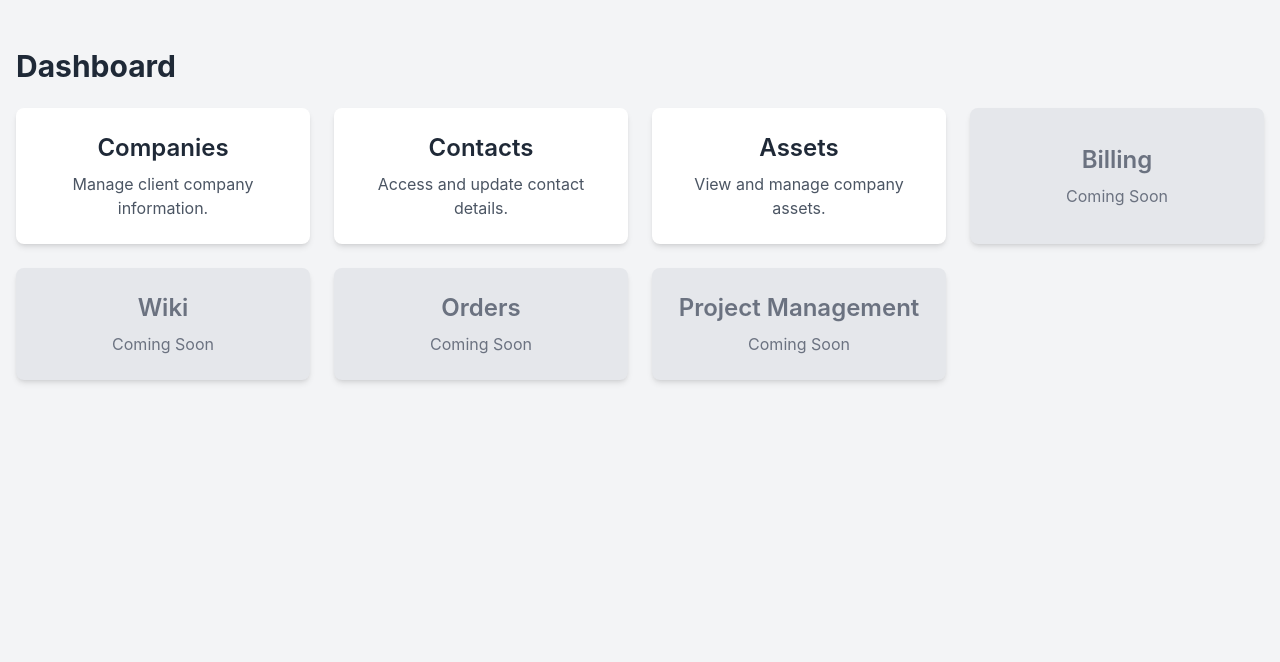
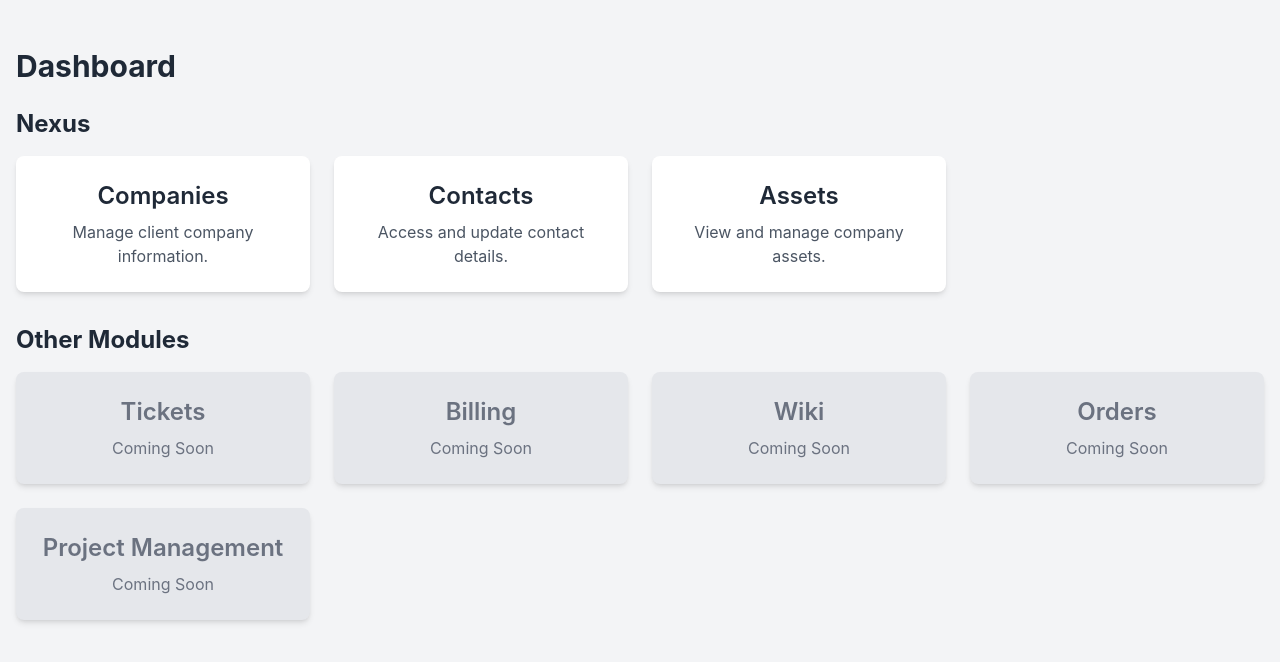
Before and after one commit to skelhammer/hivematrix-codex, a Flask app: page / in a window 1280 px wide. Shown: the part 60-722 px from the top of the page. Run offline with Flask 3, Linux system fonts and the light colour scheme; the visitor is signed in with stand-in values (Sample User, id 1); data that the repository does not hold is empty; some libraries are stand-ins or nearby versions; some web fonts are replaced.

Commit message:
reorganize

```diff
--- a/templates/dashboard.html
+++ b/templates/dashboard.html
@@ -7,7 +7,9 @@
     <h1 class="text-3xl font-bold">Dashboard</h1>
 </div>
 
-<div class="grid grid-cols-1 md:grid-cols-2 lg:grid-cols-4 gap-6">
+<div>
+    <h2 class="text-2xl font-bold mb-4">Nexus</h2>
+    <div class="grid grid-cols-1 md:grid-cols-2 lg:grid-cols-4 gap-6 mb-8">
         <a href="{{ url_for('companies.list_companies') }}" class="flex flex-col items-center justify-center p-6 bg-white rounded-lg shadow-md hover:shadow-lg transition-shadow duration-300">
             <h2 class="text-2xl font-semibold mb-2">Companies</h2>
             <p class="text-gray-600 text-center">Manage client company information.</p>
@@ -20,7 +22,14 @@
             <h2 class="text-2xl font-semibold mb-2">Assets</h2>
             <p class="text-gray-600 text-center">View and manage company assets.</p>
         </a>
+    </div>
 
+    <h2 class="text-2xl font-bold mb-4">Other Modules</h2>
+    <div class="grid grid-cols-1 md:grid-cols-2 lg:grid-cols-4 gap-6">
+        <div class="flex flex-col items-center justify-center p-6 bg-gray-200 rounded-lg shadow-md cursor-not-allowed">
+            <h2 class="text-2xl font-semibold mb-2 text-gray-500">Tickets</h2>
+            <p class="text-gray-500 text-center">Coming Soon</p>
+        </div>
         <div class="flex flex-col items-center justify-center p-6 bg-gray-200 rounded-lg shadow-md cursor-not-allowed">
             <h2 class="text-2xl font-semibold mb-2 text-gray-500">Billing</h2>
             <p class="text-gray-500 text-center">Coming Soon</p>
@@ -38,4 +47,5 @@
             <p class="text-gray-500 text-center">Coming Soon</p>
         </div>
     </div>
+</div>
 {% endblock %}
```
Also changed, not shown: templates/company_details.html (+6 -8 lines). Lines whose indentation alone changed are shown as unchanged.
